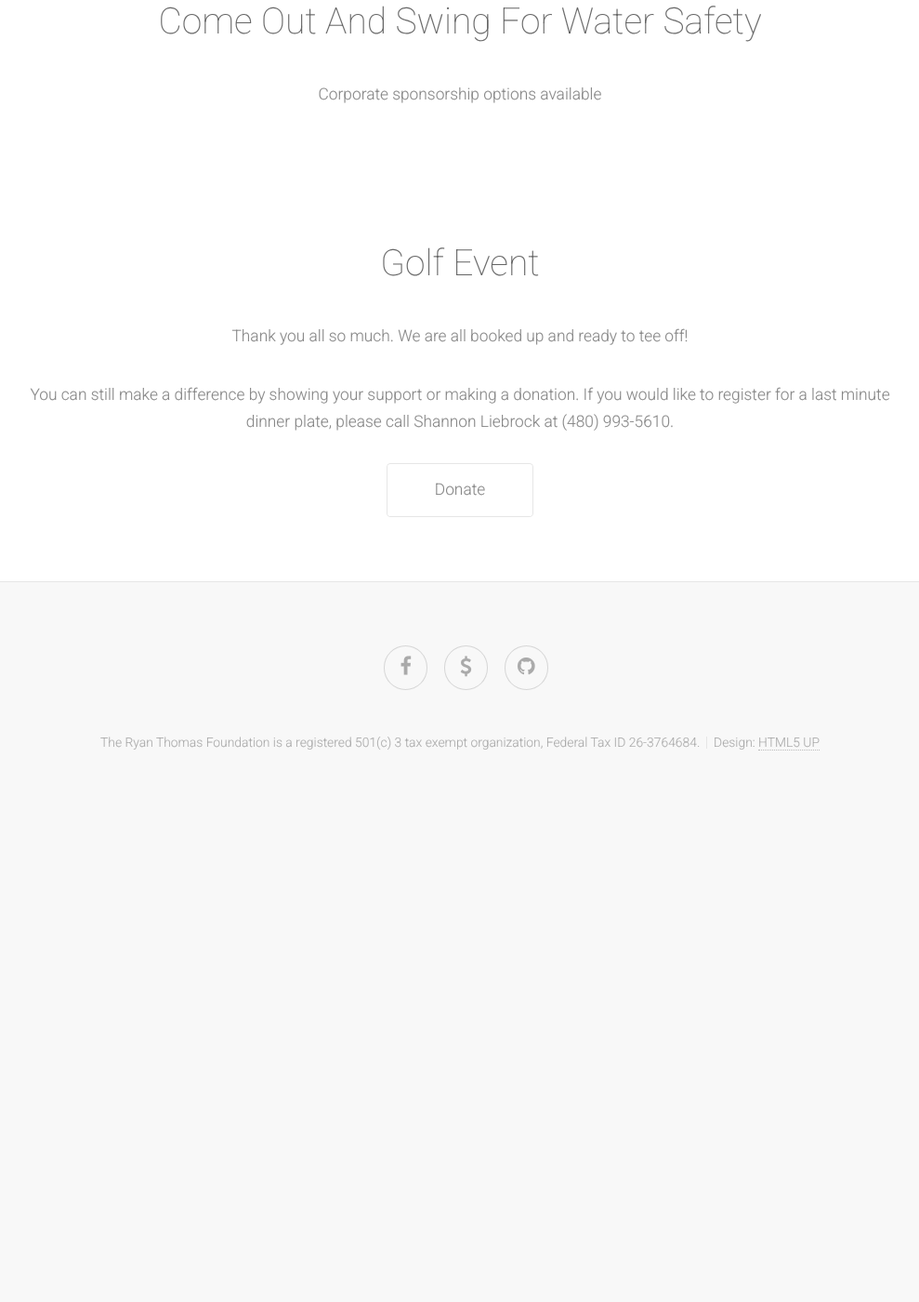
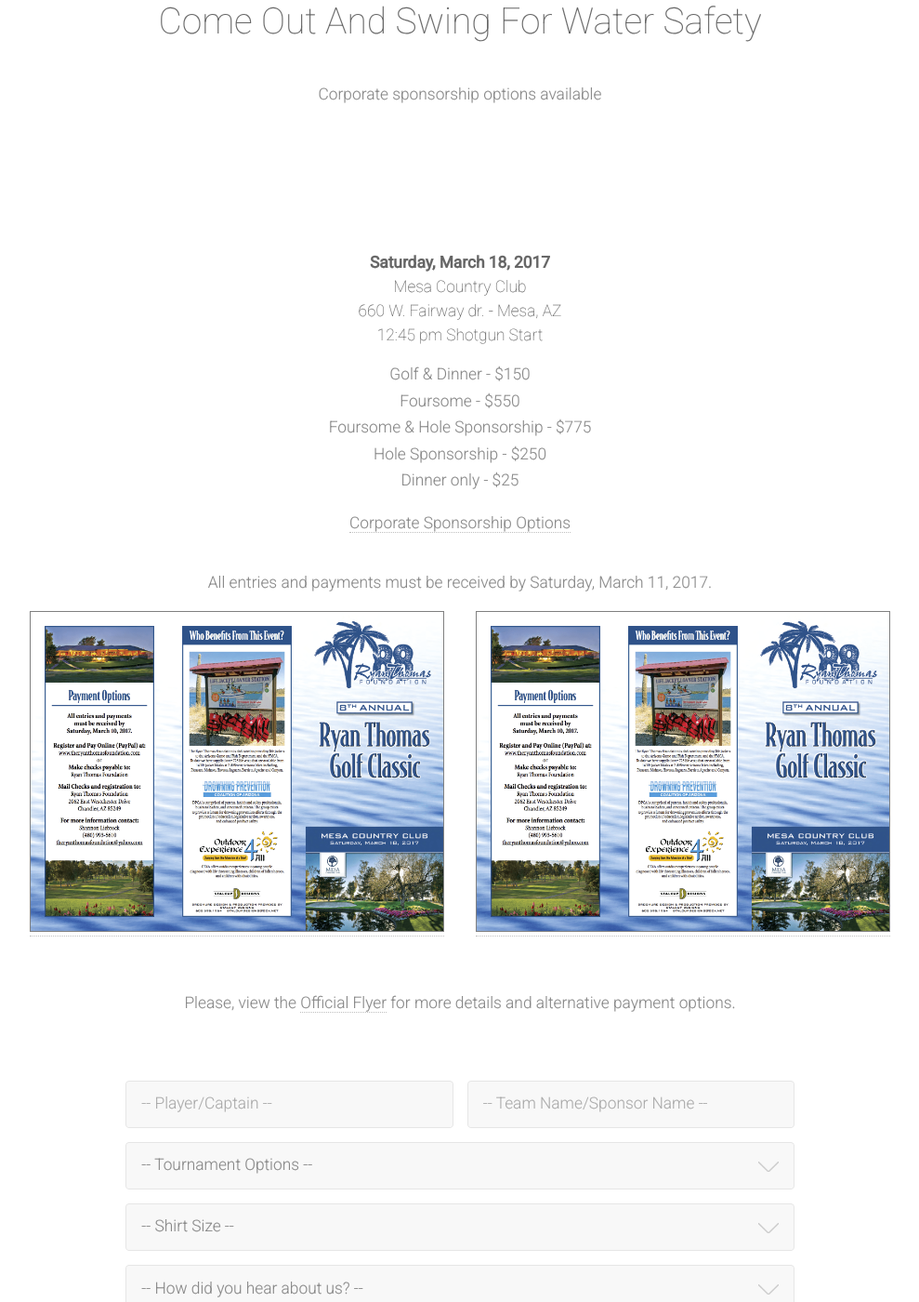
Before and after one commit to theryanthomasfoundation/theryanthomasfoundation.github.io, a Jekyll site: the page built from golf_tournament.html, in a window 1280 px wide and 1400 px high, scrolled down 802 px. Shown: the whole window at 93% size, without its empty margins (145-1134 px from the left). Built offline with Jekyll 4.4.1, drawn with Linux system fonts in a browser that asks for light colours; before the commit the page ends 1767 px from its top, so only the background shows below that; some of the changed text lies outside the part shown.

Commit message:
added 2017 golf tournament

```diff
--- a/_config.yml
+++ b/_config.yml
@@ -17,6 +17,6 @@
 # Build settings
 markdown: kramdown
 
-golf_closed: true
+golf_closed: false
 total_contributions: '150,000'
 lifejackets_donated: 725
--- a/_includes/golf.html
+++ b/_includes/golf.html
@@ -3,18 +3,18 @@
     <!--<h2>Come Out and Swing for Water Safety</h2>-->
 
     <div class="location-details">
-      <h4>Saturday, March 12, 2016</h4>
+      <h4>Saturday, March 18, 2017</h4>
       <h4>Mesa Country Club</h4>
       <h4>660 W. Fairway dr. - Mesa, AZ</h4>
-      <h4>12:30 pm Check In - 12:45 pm Shotgun Start</h4>
+      <h4>12:45 pm Shotgun Start</h4>
     </div>
 
     <div class="participation-pricing">
       <ul>
-        <li>Golf &amp; Dinner - $125</li>
-        <li>Foursome - $475</li>
-        <li>Foursome &amp; Hole Sponsorship - $650</li>
-        <li>Hole Sponsorship - $200</li>
+        <li>Golf &amp; Dinner - $150</li>
+        <li>Foursome - $550</li>
+        <li>Foursome &amp; Hole Sponsorship - $775</li>
+        <li>Hole Sponsorship - $250</li>
         <li>Dinner only - $25</li>
       </ul>
     </div>
@@ -72,18 +72,18 @@
     </div>
 
     <p>
-      All entries and payments must be received by Saturday, March 5, 2016.
+      All entries and payments must be received by Saturday, March 11, 2017.
     </p>
 
     <div id="flyers" class="flyers cf">
       <div class="hover-box half" id="flyer-1">
         <a href="#flyer-1" title="">
-          <img src="/flyers/annual_golf_classic_7_p1.png" alt="" />
+          <img src="/flyers/annual_golf_classic_8_p1.png" alt="" />
         </a>
       </div>
       <div id="flyer-2" class="hover-box half flyer-2">
         <a href="#flyer-2" title="">
-          <img src="/flyers/annual_golf_classic_7_p2.png" alt="" />
+          <img src="/flyers/annual_golf_classic_8_p2.png" alt="" />
         </a>
       </div>
       <div class="modal modal-bg"></div>
@@ -91,7 +91,7 @@
     </div>
 
     <p>
-      Please, view the <a href="/flyers/annual_golf_classic_7.pdf" target="_blank" title="7th Annual Golf Tournament Flyer">Official Flyer</a> for more details and alternative payment options.
+      Please, view the <a href="/flyers/annual_golf_classic_8.pdf" target="_blank" title="8th Annual Golf Tournament Flyer">Official Flyer</a> for more details and alternative payment options.
     </p>
   </div>
 </header>
@@ -119,10 +119,10 @@
           <div class="select" tabindex="-1">
             <select id="event-option" name="os0" required="required">
               <option value="">-- Tournament Options --</option>
-              <option value="Single Player (incl dinner)">Single Player (incl dinner) $125.00 USD</option>
-              <option value="Foursome (incl dinner)">Foursome (incl dinner) $475.00 USD</option>
-              <option value="Foursome + Hole Sponsor">Foursome + Hole Sponsor $650.00 USD</option>
-              <option value="Hole Sponsor">Hole Sponsor $200.00 USD</option>
+              <option value="Single Player (incl dinner)">Single Player (incl dinner) $150.00 USD</option>
+              <option value="Foursome (incl dinner)">Foursome (incl dinner) $550.00 USD</option>
+              <option value="Foursome + Hole Sponsor">Foursome + Hole Sponsor $775.00 USD</option>
+              <option value="Hole Sponsor">Hole Sponsor $250.00 USD</option>
               <option value="Dinner Only">Dinner Only $25.00 USD</option>
             </select>
           </div>
--- a/_includes/head.html
+++ b/_includes/head.html
@@ -3,6 +3,7 @@
 	<meta http-equiv="content-type" content="text/html; charset=utf-8" />
 	<meta name="description" content="{{ site.description }}" />
 	<meta name="keywords" content="" />
+	<link rel="shortcut icon" href="/favicon.ico" type="image/x-icon" />
 	<!--[if lte IE 8]><script src="css/ie/html5shiv.js"></script><![endif]-->
 	<script src="js/jquery.min.js"></script>
 	<script src="js/jquery.scrolly.min.js"></script>
--- a/_includes/infoboxes.html
+++ b/_includes/infoboxes.html
@@ -29,7 +29,7 @@
           <h3>Accomplishments</h3>
         </header>
         <p>
-          Since 2009 the Ryan Thomas Foundation has contributed nearly <strong>${{ site.total_contributions }}</strong> to charitable organizations that educate and promote water safety. In addition, they have donated {{ site.lifejackets_donated }} life jackets to the Arizona Game and Fish Department and 100 life jackets to the YMCA for <em>The Life Jacket Loaner Program</em>. <br /> <a class="scrolly" href="/lifejacket_program.html">Learn More</a>
+          In addition to donations to organizations that promote water safetey education, he Foundation has also worked with the Arizona Game and Fish department to assist in the installation and maintenance of 18 life-saving life jacket kiosks at several Arizona lakes. Learn more about <a class="scrolly" href="/lifejacket_program.html">The Life Jacket Loaner Program</a>
         </p>
       </section>
     </div>
--- a/events.html
+++ b/events.html
@@ -2,7 +2,7 @@
 layout: page
 title: Events
 intro_header: Select The Event You're Looking For
-intro_body: In addition to hosting the golf tournament, this year we're excited to host the first annual Cornhole tournament.
+intro_body: Don't see an event that you're into? Let us know what you'd like to see!
 ---
 
 <section class="main">
@@ -14,11 +14,11 @@
 						<a href="golf_tournament.html" class="button scrolly">Golf Tournament</a>
 					</footer>
 				</div>
-				<div class="6u">
+				<!-- <div class="6u">
 					<footer>
 						<a href="/cornhole_tournament.html" class="button scrolly">Cornhole Tournament</a>
 					</footer>
-				</div>
+				</div> -->
 			</div>
 		</div>
   </div>
--- a/lifejacket_program.html
+++ b/lifejacket_program.html
@@ -1,7 +1,7 @@
 ---
 layout: page
 title: Lifejacket Loaner Program
-intro_header: Thanks to your support, we've been able to establish 7 lifejacket kiosks across Arizona
+intro_header: Thanks to your support, we've been able to establish 18 lifejacket kiosks across Arizona
 intro_body: Open water drownings most often occur within a few feet of safety and most drowning victims had a life jacket available, but chose not to wear it.
 ---
 
```
Also changed, not shown: other parts of _includes/golf.html (+1 -1 lines), other parts of _includes/infoboxes.html (+2 -2 lines), other parts of lifejacket_program.html (+1 -1 lines), _old/cornhole_tournament.html (added, +129 -0 lines), cornhole_tournament.html (deleted, +0 -128 lines), favicon.ico (added), flyers/annual_golf_classic_8_p1.png (added), flyers/annual_golf_classic_8_p2.png (added), 4 other files.
